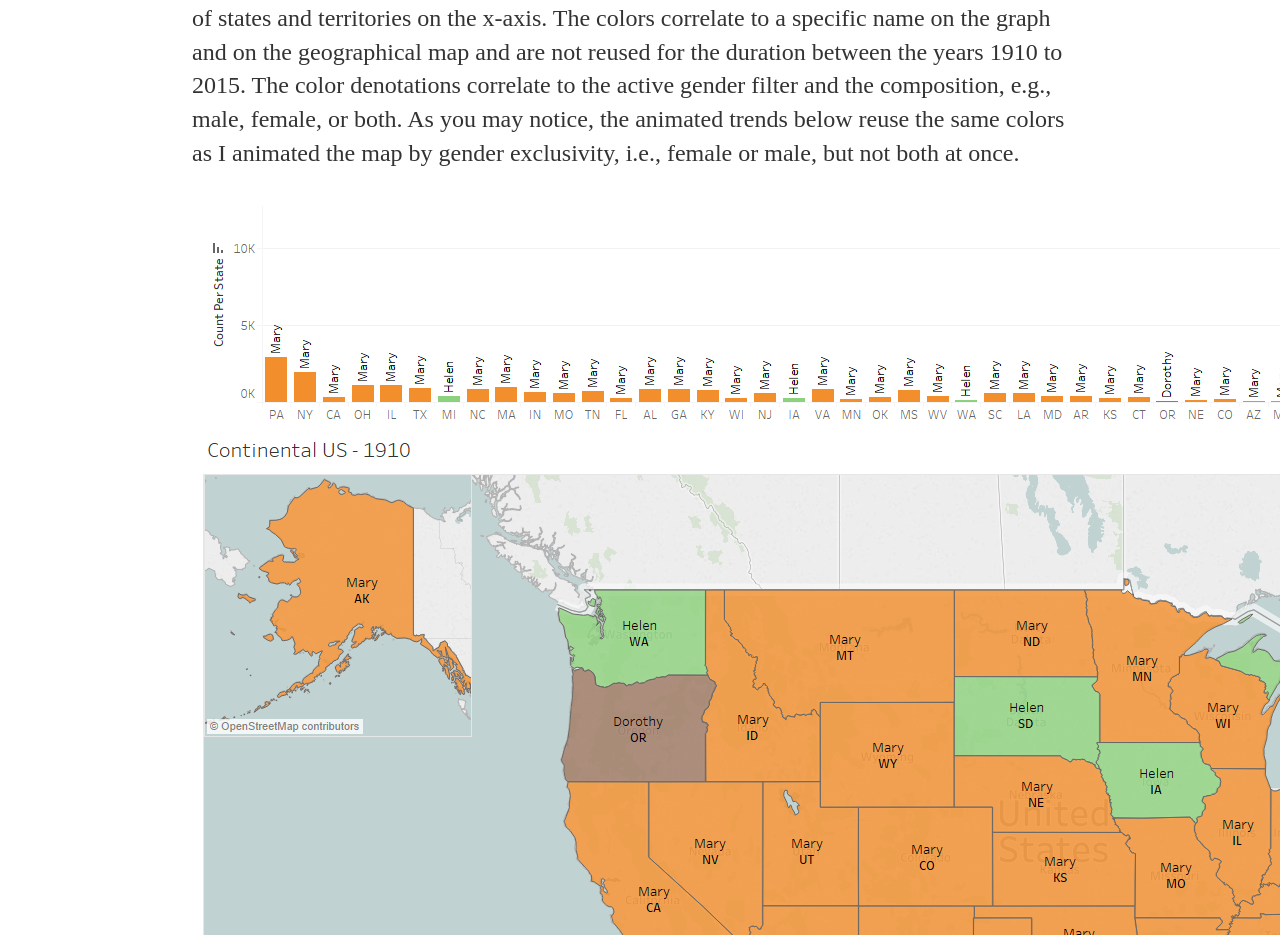
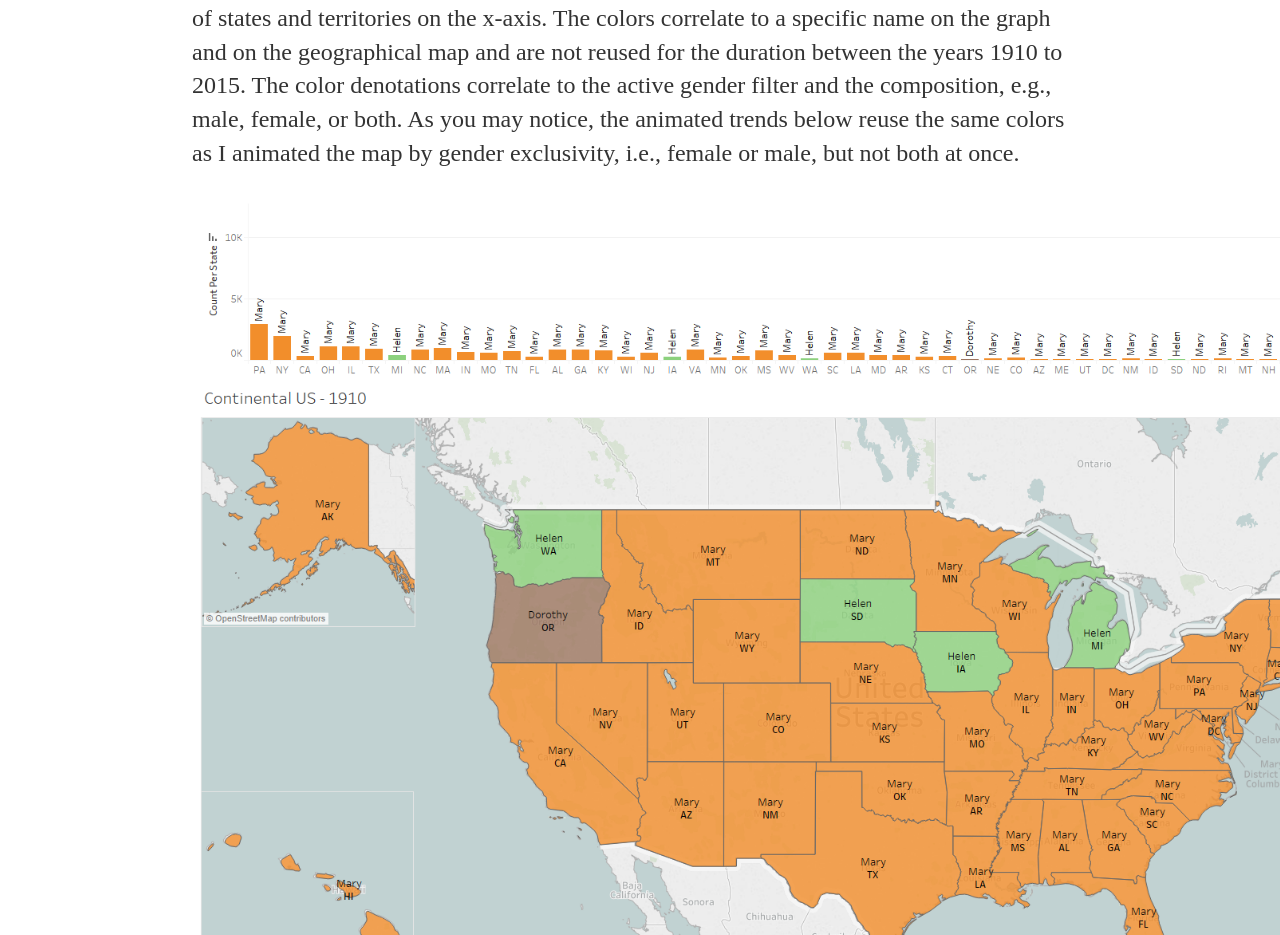
Before and after one commit to michaelip2/michaelip2.github.io, a Jekyll site: the page built from _posts/2018-01-01-social-security-administration-name-interactive-dashboard.md, in a window 1280 px wide. Shown: the part 528-1463 px from the top of the page. Built offline with Jekyll 4.4.1, drawn with Linux system fonts in a browser that asks for light colours.

Commit message:
Update 2018-01-01-social-security-administration-name-interactive-dashboard.md

```diff
--- a/_posts/2018-01-01-social-security-administration-name-interactive-dashboard.md
+++ b/_posts/2018-01-01-social-security-administration-name-interactive-dashboard.md
@@ -6,7 +6,7 @@ date: 2018-01-01
 <p>This is a revisiting to one of my earlier projects using names from the Social Security Administration database but now you can interact by manipulating certain filters such as the year slider or searching for specific names, states, and gender.</p>
 <p>Link to my interactive Tableau workbook <a href="https://public.tableau.com/views/Book2_19285/Dashboard?:embed=y&amp;:display_count=yes&amp;publish=yes&amp;:toolbar=no">here</a>.</p>
 <p>The top graph below denotes the total count of top name by state on the y-axis with the list of states and territories on the x-axis. The colors correlate to a specific name on the graph and on the geographical map and are not reused for the duration between the years 1910 to 2015. The color denotations correlate to the active gender filter and the composition, e.g., male, female, or both. As you may notice, the animated trends below reuse the same colors as I animated the map by gender exclusivity, i.e., female or male, but not both at once.</p>
-<p><img src="https://raw.githubusercontent.com/michaelip2/michaelip2.github.io/master/images/1910%20female%20us.png" alt="" width="1711" height="1027" /></p>
+<p><img src="https://raw.githubusercontent.com/michaelip2/michaelip2.github.io/master/images/1910%20female%20us.png" width="1365" height="819" /></p>
 <p>Example: The color green represents Helen and during 1910 the female baby name was most popular amongst states such as Washington, South Dakota, Indiana, and Michigan with a recorded count of 156, 60, 249, and 368 respectively.</p>
 <p>Furthermore, I made a .gif to show the all correlative popularity changes of a name among several states and it was interesting to see name staples envelope large regions of the country and its inverse as the name staple becomes increasingly uncommon as years progress.</p>
 <p><strong>Female name trends from 1910 to 2015</strong>:</p>
@@ -16,7 +16,7 @@ date: 2018-01-01
 <p><u>Questions concieved after project</u>:</p>
 <p>1) What internal or external factors affected the rise and fall of a name's popularity?</p>
 <p>An example being is the name Linda and Mary during the 1947 for which Linda became the most popular name with an 86% overall state coverage while the name Mary persists with a 14% overall state coverage as represented by seven states.</p>
-<p><img src="https://raw.githubusercontent.com/michaelip2/michaelip2.github.io/master/images/1947%20female%20us.png" alt="" width="1713" height="1026" /></p>
+<p><img src="https://raw.githubusercontent.com/michaelip2/michaelip2.github.io/master/images/1947%20female%20us.png" width="1365" height="818" /></p>
 <p>Was there a prominent cultural figure that influenced new and budding parents to consider Linda and Mary among the list of prospective names for their newborn?</p>
 <p>Anecdotally I recalled reading this <a href="https://www.huffingtonpost.com/2015/04/08/game-of-thrones-baby-names_n_7018504.html">HuffPost article</a> from 2015 where the HBO's Game of Thrones' show rise to fame coincidentally resulted in 241 babies being named Khaleesi who is one of the pivotal female characters from the medieval fantasy drama. It is amazing and equally odd to witness how our daily hobbies and activities to a certain extent can influence the naming decision for a child.</p>
 <p>Another ancillary question to ask is could this behavior be attributed to how a name occasionally becomes popular in certain swaths or regions in a particular year?</p>
```
